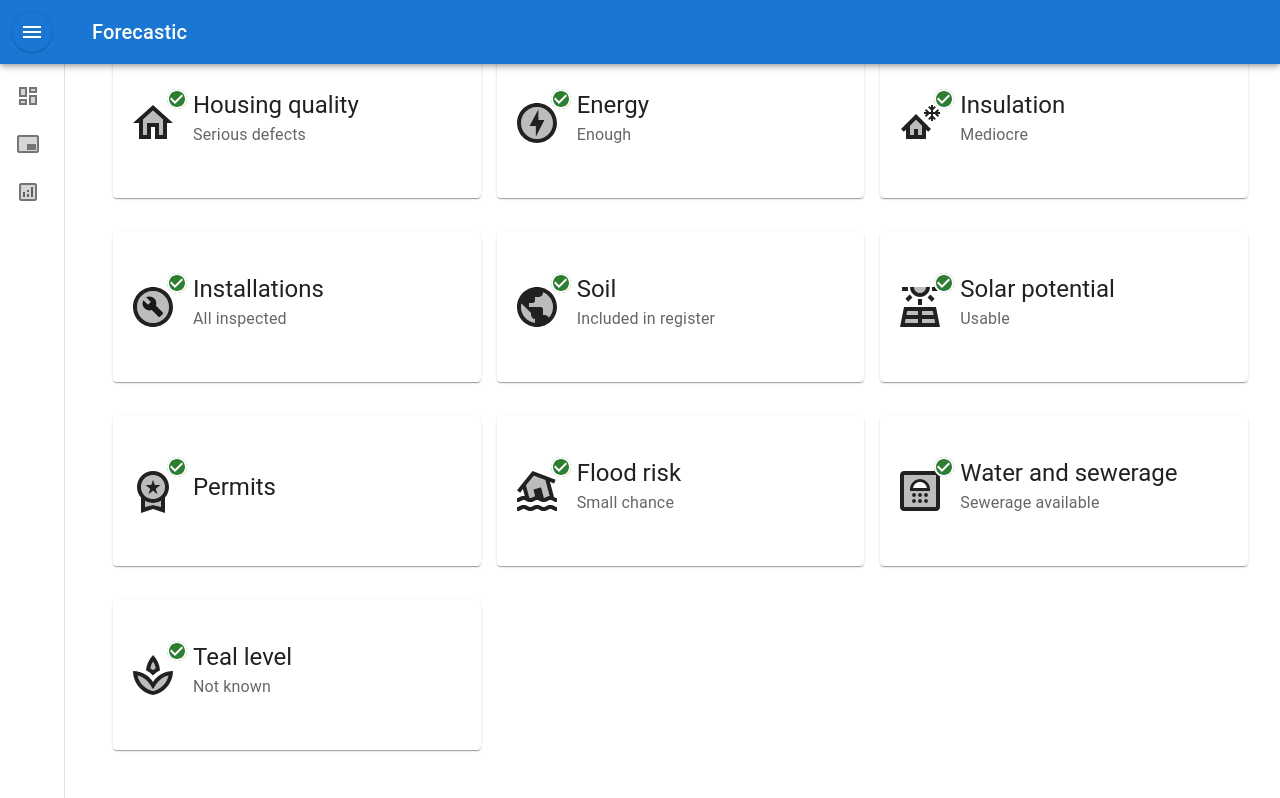
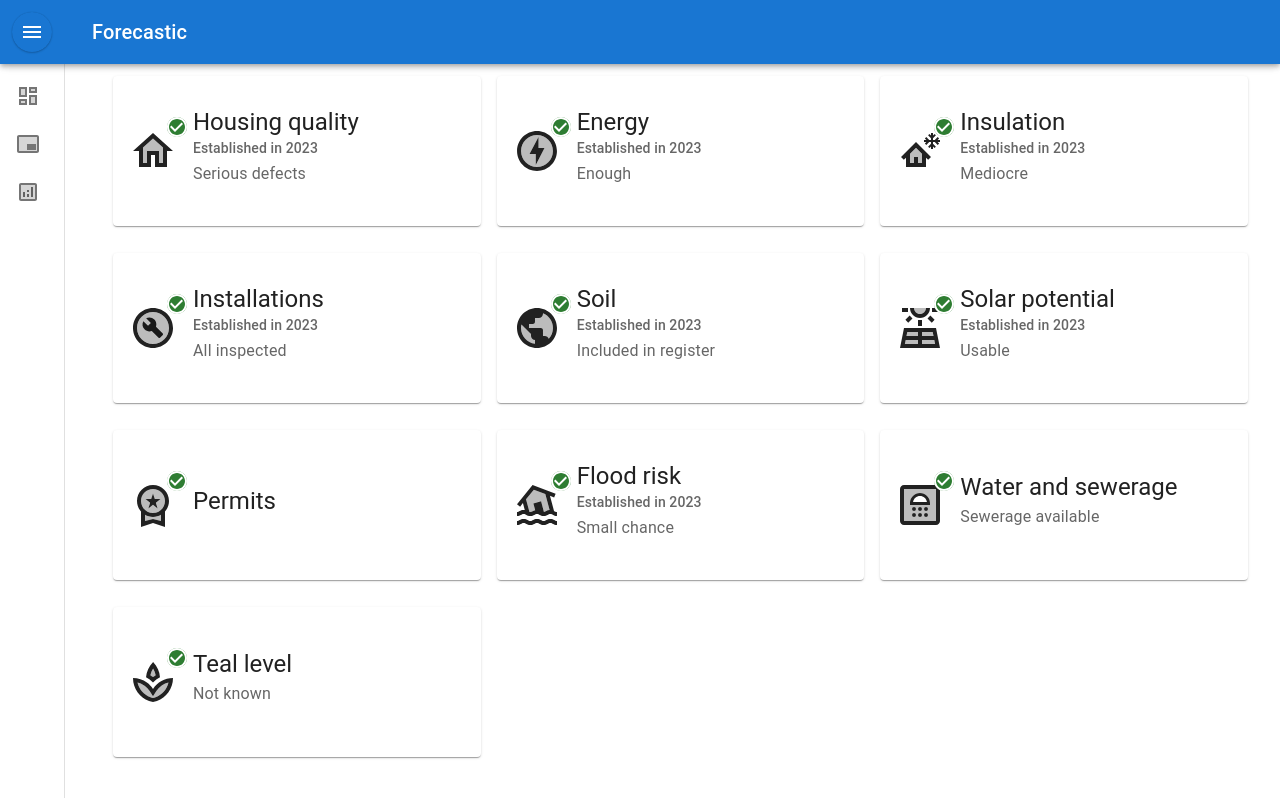
Before and after one commit to sciorba/green-forecast, a React (Vite) app: page / in a window 1280 px wide. Built offline with nearby package versions, Linux system fonts and the light colour scheme.

Commit message:
Fix dashboard

```diff
--- a/src/components/CharacteristicCard.tsx
+++ b/src/components/CharacteristicCard.tsx
@@ -8,7 +8,7 @@ import {Badge} from "@mui/material";
 
 interface CharacteristicCardProps extends Characteristic {}
 
-export const CharacteristicCard = ({ title, characteristic, Icon }: CharacteristicCardProps) => {
+export const CharacteristicCard = ({ title, characteristic, Icon, reportDate }: CharacteristicCardProps) => {
 
   return (
     <Card sx={{ display: 'flex', height: 150, alignItems: 'center' }}>
@@ -20,6 +20,9 @@ export const CharacteristicCard = ({ title, characteristic, Icon }: Characterist
           <Typography component="div" variant="h5">
             {title}
           </Typography>
+          <Typography variant="subtitle2" color="text.secondary" component="div">
+            {reportDate}
+          </Typography>
           <Typography variant="subtitle1" color="text.secondary" component="div">
             {characteristic}
           </Typography>
--- a/src/views/Dashboard.tsx
+++ b/src/views/Dashboard.tsx
@@ -13,7 +13,7 @@ export interface Characteristic {
 
 export const Dashboard = () => {
   return (
-    <Grid container margin={4} spacing={2}>
+    <Grid container margin={4} spacing={2} style={{ marginTop: 60 }}>
       {characteristics.map((characteristic) => (
         <Grid item xs={4} key={characteristic.title}>
           <CharacteristicCard {...characteristic}/>
```
